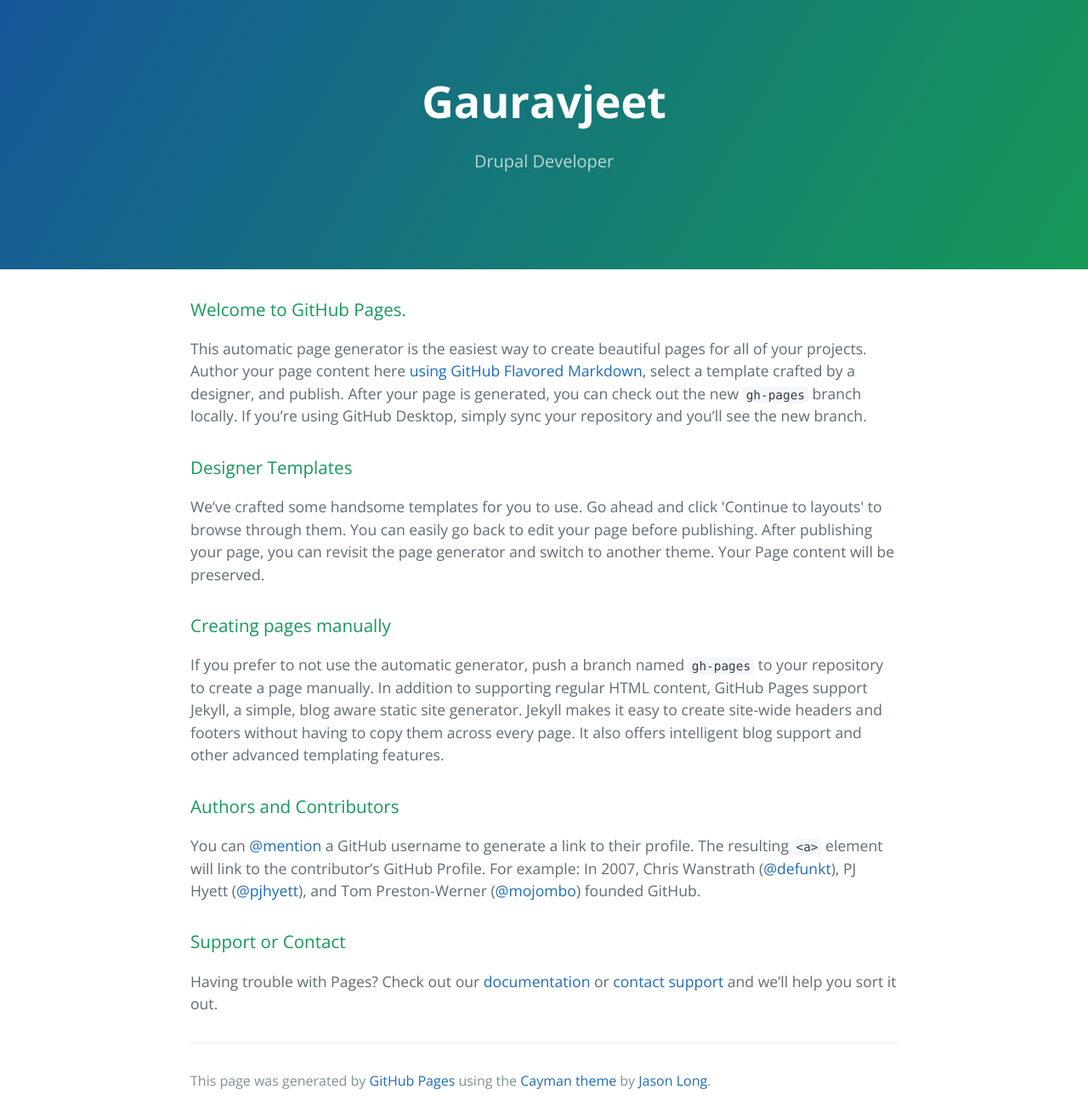
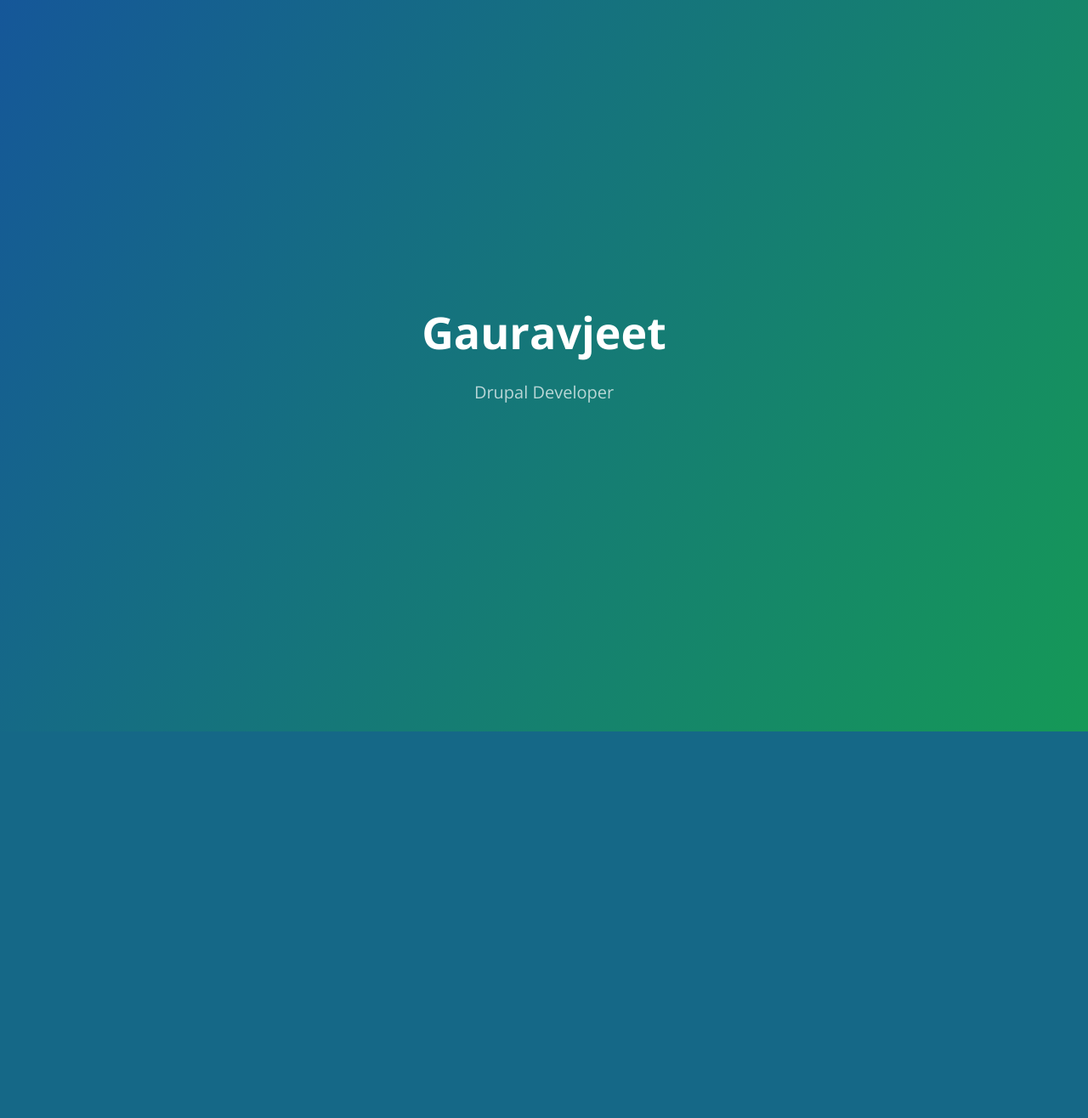
Before and after one commit to gauravjeet/gauravjeet.github.io, a PHP site: page / in a window 1280 px wide. Shown: the whole page at 85% size. After the commit the page ends 861 px from the top, so only its background shows below. Run offline with PHP 8.4, Linux system fonts and the light colour scheme.

Commit message:
test info check

```diff
--- a/index.html
+++ b/index.html
@@ -2,7 +2,7 @@
 <html lang="en-us">
   <head>
     <meta charset="UTF-8">
-    <title>Gauravjeet by gauravjeet</title>
+    <title>Gauravjeet</title>
     <meta name="viewport" content="width=device-width, initial-scale=1">
     <link rel="stylesheet" type="text/css" href="stylesheets/normalize.css" media="screen">
     <link href='https://fonts.googleapis.com/css?family=Open+Sans:400,700' rel='stylesheet' type='text/css'>
@@ -12,42 +12,7 @@
   <body>
     <section class="page-header">
       <h1 class="project-name">Gauravjeet</h1>
-      <h2 class="project-tagline">Drupal Developer</h2>
+      <h2 class="project-tagline"><a  href="https://www.drupal.org/u/gauravjeet">Drupal Developer</a></h2>
     </section>
-
-    <section class="main-content">
-      <h3>
-<a id="welcome-to-github-pages" class="anchor" href="#welcome-to-github-pages" aria-hidden="true"><span class="octicon octicon-link"></span></a>Welcome to GitHub Pages.</h3>
-
-<p>This automatic page generator is the easiest way to create beautiful pages for all of your projects. Author your page content here <a href="https://guides.github.com/features/mastering-markdown/">using GitHub Flavored Markdown</a>, select a template crafted by a designer, and publish. After your page is generated, you can check out the new <code>gh-pages</code> branch locally. If you’re using GitHub Desktop, simply sync your repository and you’ll see the new branch.</p>
-
-<h3>
-<a id="designer-templates" class="anchor" href="#designer-templates" aria-hidden="true"><span class="octicon octicon-link"></span></a>Designer Templates</h3>
-
-<p>We’ve crafted some handsome templates for you to use. Go ahead and click 'Continue to layouts' to browse through them. You can easily go back to edit your page before publishing. After publishing your page, you can revisit the page generator and switch to another theme. Your Page content will be preserved.</p>
-
-<h3>
-<a id="creating-pages-manually" class="anchor" href="#creating-pages-manually" aria-hidden="true"><span class="octicon octicon-link"></span></a>Creating pages manually</h3>
-
-<p>If you prefer to not use the automatic generator, push a branch named <code>gh-pages</code> to your repository to create a page manually. In addition to supporting regular HTML content, GitHub Pages support Jekyll, a simple, blog aware static site generator. Jekyll makes it easy to create site-wide headers and footers without having to copy them across every page. It also offers intelligent blog support and other advanced templating features.</p>
-
-<h3>
-<a id="authors-and-contributors" class="anchor" href="#authors-and-contributors" aria-hidden="true"><span class="octicon octicon-link"></span></a>Authors and Contributors</h3>
-
-<p>You can <a href="https://github.com/blog/821" class="user-mention">@mention</a> a GitHub username to generate a link to their profile. The resulting <code>&lt;a&gt;</code> element will link to the contributor’s GitHub Profile. For example: In 2007, Chris Wanstrath (<a href="https://github.com/defunkt" class="user-mention">@defunkt</a>), PJ Hyett (<a href="https://github.com/pjhyett" class="user-mention">@pjhyett</a>), and Tom Preston-Werner (<a href="https://github.com/mojombo" class="user-mention">@mojombo</a>) founded GitHub.</p>
-
-<h3>
-<a id="support-or-contact" class="anchor" href="#support-or-contact" aria-hidden="true"><span class="octicon octicon-link"></span></a>Support or Contact</h3>
-
-<p>Having trouble with Pages? Check out our <a href="https://help.github.com/pages">documentation</a> or <a href="https://github.com/contact">contact support</a> and we’ll help you sort it out.</p>
-
-      <footer class="site-footer">
-
-        <span class="site-footer-credits">This page was generated by <a href="https://pages.github.com">GitHub Pages</a> using the <a href="https://github.com/jasonlong/cayman-theme">Cayman theme</a> by <a href="https://twitter.com/jasonlong">Jason Long</a>.</span>
-      </footer>
-
-    </section>
-
-
   </body>
 </html>
--- a/stylesheets/stylesheet.css
+++ b/stylesheets/stylesheet.css
@@ -61,15 +61,19 @@
 
 @media screen and (min-width: 64em) {
   .page-header {
-    padding: 5rem 6rem; } }
+    padding: 22rem 15rem; } }
 
-@media screen and (min-width: 42em) and (max-width: 64em) {
+@media screen and (min-width: 42em) and (max-width: 63em) {
   .page-header {
-    padding: 3rem 4rem; } }
+    padding: 28rem 15rem; } }
 
-@media screen and (max-width: 42em) {
+@media screen and (max-width: 36em) and (min-height:36em) {
   .page-header {
-    padding: 2rem 1rem; } }
+    padding: 15rem 5rem; } }
+
+@media screen and (max-width: 36em)  {
+  .page-header {
+    padding: 8rem 5rem 5.05em; } }
 
 .project-name {
   margin-top: 0;
@@ -91,6 +95,11 @@
   margin-bottom: 2rem;
   font-weight: normal;
   opacity: 0.7; }
+
+.project-tagline a {
+  text-decoration: none;
+  color: #fff;
+}
 
 @media screen and (min-width: 64em) {
   .project-tagline {
```
